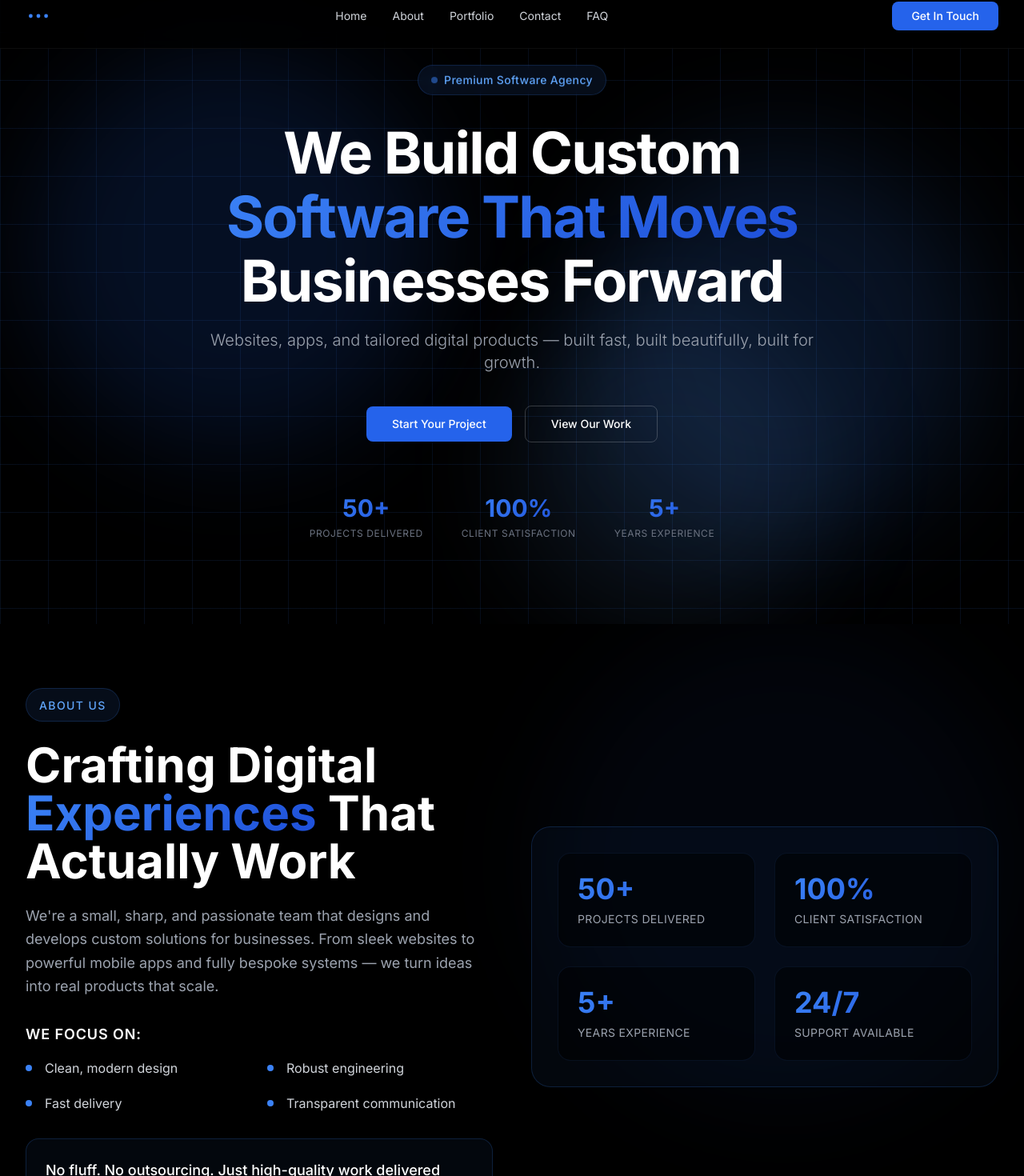
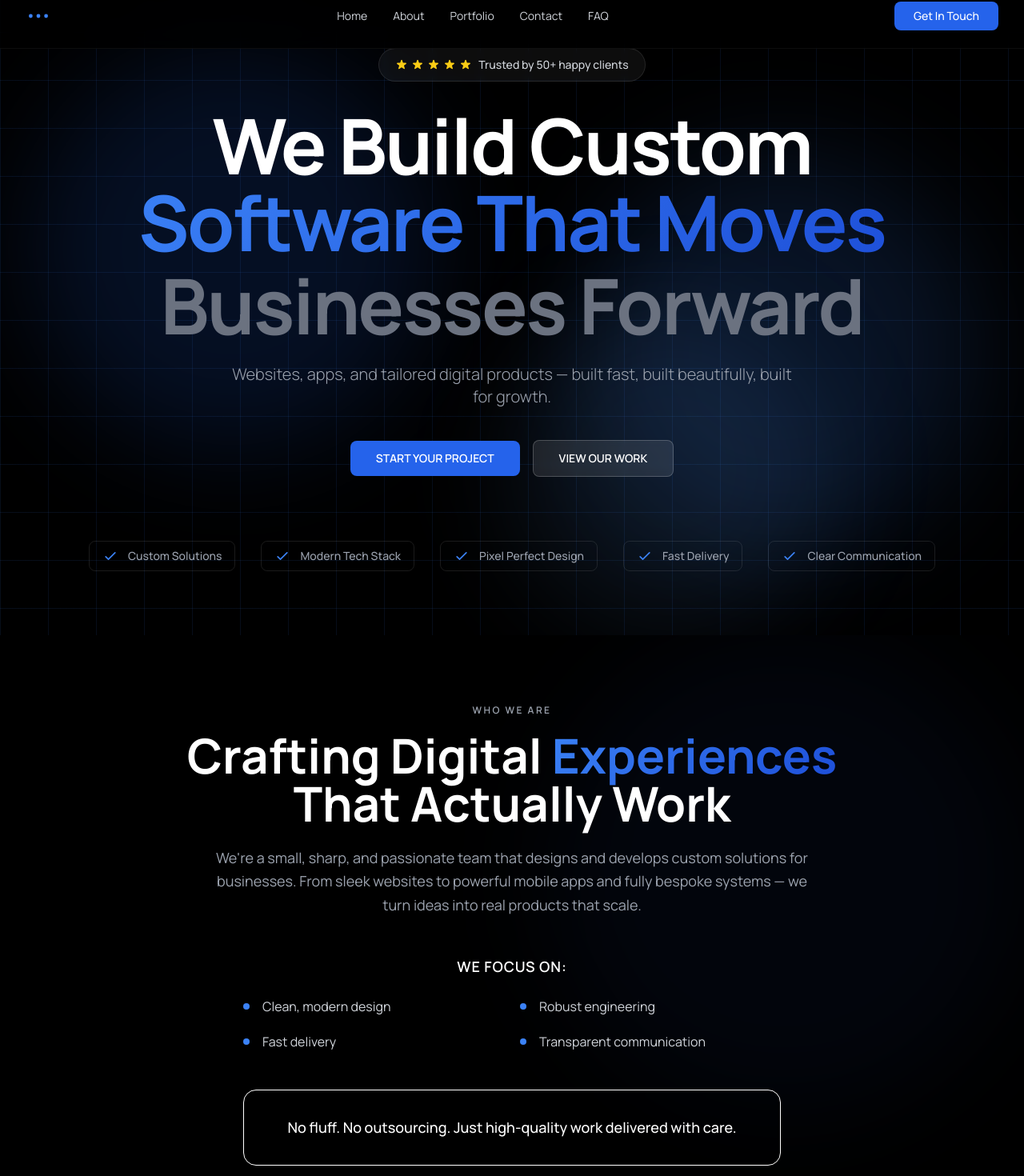
Before and after one commit to priyesh-kurmi/myAgencyPortfolio, a React (Vite) app: page / in a window 1280 px wide. Shown: the part 20-1490 px from the top of the page at 80% size. Built offline with nearby package versions, Linux system fonts and the light colour scheme.

Commit message:
refactor: update component styles and improve layout across multiple sections

```diff
--- a/src/components/About.jsx
+++ b/src/components/About.jsx
@@ -18,29 +18,24 @@ const About = () => {
         whileInView={{ opacity: 1, y: 0 }}
         viewport={{ once: true, amount: 0.3 }}
         transition={{ duration: 0.6 }}
-        className="max-w-7xl mx-auto px-6 lg:px-8 relative z-10"
+        className="max-w-4xl mx-auto px-6 lg:px-8 relative z-10 text-center"
       >
-        <div className="grid lg:grid-cols-2 gap-12 items-center">
-          {/* Left Content */}
-          <div className="order-2 lg:order-1">
-            <div className="inline-block px-4 py-2 bg-blue-500/10 border border-blue-500/20 rounded-full mb-6">
-              <span className="text-sm text-blue-400 font-medium uppercase tracking-widest">About Us</span>
+        <div className="inline-block mb-4">
+          <span className="text-xs text-gray-400 font-semibold uppercase tracking-[0.2em]">WHO WE ARE</span>
         </div>
 
         <h2 className="text-4xl md:text-5xl lg:text-6xl font-bold mb-6 leading-[1.1] text-white">
-              Crafting Digital<br />
-              <span className="text-gradient">Experiences</span> That<br />
-              Actually Work
+          Crafting Digital <span className="text-gradient">Experiences</span> That Actually Work
         </h2>
 
-            <p className="text-lg text-gray-400 mb-8 leading-relaxed">
+        <p className="text-lg text-gray-400 mb-12 leading-relaxed max-w-3xl mx-auto">
           We're a small, sharp, and passionate team that designs and develops custom solutions for businesses.
           From sleek websites to powerful mobile apps and fully bespoke systems — we turn ideas into real products that scale.
         </p>
 
-            <div className="space-y-4 mb-8">
-              <h3 className="text-lg font-semibold text-white uppercase tracking-wider">We focus on:</h3>
-              <div className="grid sm:grid-cols-2 gap-5">
+        <div className="mb-12">
+          <h3 className="text-lg font-semibold text-white uppercase tracking-wider mb-6">We focus on:</h3>
+          <div className="grid sm:grid-cols-2 gap-5 max-w-2xl mx-auto text-left">
             {focusAreas.map((area, index) => (
               <div key={index} className="flex items-center gap-4 group">
                 <div className="w-2 h-2 bg-blue-500 rounded-full group-hover:scale-150 transition-transform"></div>
@@ -50,39 +45,10 @@ const About = () => {
           </div>
         </div>
 
-            <div className="bg-blue-500/5 border border-blue-500/20 rounded-2xl p-6">
+        <div className="bg-black/20 backdrop-blur-sm border border-white rounded-2xl p-8 max-w-2xl mx-auto">
           <p className="text-lg text-white font-medium leading-relaxed">
             No fluff. No outsourcing. Just high-quality work delivered with care.
           </p>
-            </div>
-          </div>
-
-          {/* Right Content - Visual Element */}
-          <div className="order-1 lg:order-2">
-            <div className="relative bg-blue-500/5 backdrop-blur-sm rounded-3xl p-8 border border-blue-500/20">
-              <div className="space-y-6">
-                {/* Stats */}
-                <div className="grid grid-cols-2 gap-6">
-                  <div className="bg-black/50 rounded-2xl p-6 border border-blue-500/10 hover:border-blue-500/30 transition-all group">
-                    <div className="text-4xl font-bold text-gradient mb-2 group-hover:scale-110 transition-transform">50+</div>
-                    <div className="text-sm text-gray-400 uppercase tracking-wide">Projects Delivered</div>
-                  </div>
-                  <div className="bg-black/50 rounded-2xl p-6 border border-blue-500/10 hover:border-blue-500/30 transition-all group">
-                    <div className="text-4xl font-bold text-gradient mb-2 group-hover:scale-110 transition-transform">100%</div>
-                    <div className="text-sm text-gray-400 uppercase tracking-wide">Client Satisfaction</div>
-                  </div>
-                  <div className="bg-black/50 rounded-2xl p-6 border border-blue-500/10 hover:border-blue-500/30 transition-all group">
-                    <div className="text-4xl font-bold text-gradient mb-2 group-hover:scale-110 transition-transform">5+</div>
-                    <div className="text-sm text-gray-400 uppercase tracking-wide">Years Experience</div>
-                  </div>
-                  <div className="bg-black/50 rounded-2xl p-6 border border-blue-500/10 hover:border-blue-500/30 transition-all group">
-                    <div className="text-4xl font-bold text-gradient mb-2 group-hover:scale-110 transition-transform">24/7</div>
-                    <div className="text-sm text-gray-400 uppercase tracking-wide">Support Available</div>
-                  </div>
-                </div>
-              </div>
-            </div>
-          </div>
         </div>
       </motion.div>
     </section>
--- a/src/components/Hero.jsx
+++ b/src/components/Hero.jsx
@@ -8,69 +8,92 @@ const Hero = () => {
     }
   };
 
+  const features = [
+    'Custom Solutions',
+    'Modern Tech Stack',
+    'Pixel Perfect Design',
+    'Fast Delivery',
+    'Clear Communication',
+  ];
+
   return (
     <section className="relative min-h-screen flex items-center justify-center overflow-hidden bg-black">
       {/* Background grid pattern */}
       <div className="absolute inset-0 bg-grid opacity-100"></div>
 
-      {/* Animated gradient orbs - scattered */}
-      <div className="absolute top-20 left-10 w-[500px] h-[500px] bg-blue-600/15 rounded-full blur-3xl animate-pulse-slow"></div>
-      <div className="absolute bottom-32 right-20 w-[450px] h-[450px] bg-blue-500/15 rounded-full blur-3xl animate-pulse-slow" style={{ animationDelay: '3s' }}></div>
-      <div className="absolute top-1/2 left-1/2 -translate-x-1/2 -translate-y-1/2 w-[400px] h-[400px] bg-blue-400/10 rounded-full blur-3xl animate-pulse-slow" style={{ animationDelay: '6s' }}></div>
+      {/* Animated gradient orbs - blue only */}
+      <div className="absolute top-20 left-10 w-[300px] h-[300px] md:w-[500px] md:h-[500px] bg-blue-600/15 rounded-full blur-3xl animate-pulse-slow"></div>
+      <div className="absolute bottom-32 right-20 w-[250px] h-[250px] md:w-[450px] md:h-[450px] bg-blue-500/15 rounded-full blur-3xl animate-pulse-slow" style={{ animationDelay: '3s' }}></div>
+      <div className="absolute top-1/2 left-1/2 -translate-x-1/2 -translate-y-1/2 w-[200px] h-[200px] md:w-[400px] md:h-[400px] bg-blue-400/10 rounded-full blur-3xl animate-pulse-slow" style={{ animationDelay: '6s' }}></div>
 
       <motion.div
         initial={{ opacity: 0, y: 20 }}
         animate={{ opacity: 1, y: 0 }}
         transition={{ duration: 0.8 }}
-        className="relative z-10 max-w-7xl mx-auto px-6 lg:px-8 py-20 text-center"
+        className="relative z-10 max-w-7xl mx-auto px-4 sm:px-6 lg:px-8 py-12 sm:py-16 md:py-20 text-center"
       >
-        {/* Badge */}
-        <div className="inline-flex items-center gap-2 px-4 py-2 bg-blue-500/10 backdrop-blur-sm border border-blue-500/20 rounded-full mb-8 animate-float">
-          <div className="w-2 h-2 bg-blue-500 rounded-full animate-pulse"></div>
-          <span className="text-sm text-blue-400 font-medium tracking-wide">Premium Software Agency</span>
+        {/* Star Rating Badge */}
+        <div className="inline-flex items-center gap-2 px-3 sm:px-5 py-2 sm:py-2.5 bg-white/5 backdrop-blur-sm border border-white/10 rounded-full mb-6 sm:mb-8">
+          <div className="flex gap-0.5 sm:gap-1">
+            {[...Array(5)].map((_, i) => (
+              <svg key={i} className="w-3 h-3 sm:w-4 sm:h-4 text-yellow-400" fill="currentColor" viewBox="0 0 20 20">
+                <path d="M9.049 2.927c.3-.921 1.603-.921 1.902 0l1.07 3.292a1 1 0 00.95.69h3.462c.969 0 1.371 1.24.588 1.81l-2.8 2.034a1 1 0 00-.364 1.118l1.07 3.292c.3.921-.755 1.688-1.54 1.118l-2.8-2.034a1 1 0 00-1.175 0l-2.8 2.034c-.784.57-1.838-.197-1.539-1.118l1.07-3.292a1 1 0 00-.364-1.118L2.98 8.72c-.783-.57-.38-1.81.588-1.81h3.461a1 1 0 00.951-.69l1.07-3.292z" />
+              </svg>
+            ))}
+          </div>
+          <span className="text-xs sm:text-sm text-gray-300 font-medium">Trusted by 50+ happy clients</span>
         </div>
 
         {/* Headline */}
-        <h1 className="text-5xl md:text-6xl lg:text-7xl font-bold mb-6 leading-[1.1] tracking-tight">
-          <span className="block text-white mb-2">We Build Custom</span>
-          <span className="block text-gradient mb-2">Software That Moves</span>
-          <span className="block text-white">Businesses Forward</span>
+        <h1 className="text-4xl sm:text-5xl md:text-6xl lg:text-7xl xl:text-8xl font-bold mb-4 sm:mb-6 leading-[1.15] tracking-tight px-4 sm:px-2">
+          <span className="block text-white">We Build Custom</span>
+          <span className="block text-gradient">Software That Moves</span>
+          <span className="block text-gray-500 mt-1 sm:mt-2">Businesses Forward</span>
         </h1>
 
         {/* Sub-headline */}
-        <p className="text-lg md:text-xl text-gray-400 mb-10 max-w-3xl mx-auto font-light leading-relaxed">
+        <p className="text-sm sm:text-base md:text-lg lg:text-xl text-gray-400 mb-8 sm:mb-10 max-w-3xl mx-auto font-light leading-relaxed px-8 sm:px-8">
           Websites, apps, and tailored digital products — built fast, built beautifully, built for growth.
         </p>
 
         {/* CTAs */}
-        <div className="flex flex-col sm:flex-row gap-4 justify-center items-center mb-16">
+        <div className="flex flex-col sm:flex-row gap-3 sm:gap-4 justify-center items-center mb-12 sm:mb-16 md:mb-20 px-8 sm:px-8">
           <button
             onClick={() => scrollToSection('contact')}
-            className="px-8 py-3 bg-blue-600 text-white hover:bg-blue-700 rounded-lg transition-all text-sm font-medium"
+            className="w-full sm:w-auto px-6 sm:px-8 py-3 bg-blue-600 text-white hover:bg-blue-700 rounded-lg transition-all text-sm font-semibold"
           >
-            Start Your Project
+            START YOUR PROJECT
           </button>
           <button
             onClick={() => scrollToSection('portfolio')}
-            className="px-8 py-3 bg-transparent border border-white/20 hover:border-white/40 hover:bg-white/5 text-white rounded-lg text-sm font-medium transition-all"
+            className="w-full sm:w-auto px-6 sm:px-8 py-3 bg-white/10 backdrop-blur-sm border border-white/20 hover:border-white/40 hover:bg-white/20 text-white rounded-lg text-sm font-semibold transition-all"
           >
-            View Our Work
+            VIEW OUR WORK
           </button>
         </div>
 
-        {/* Stats */}
-        <div className="flex flex-wrap justify-center items-center gap-12 text-sm">
-          <div className="text-center group">
-            <div className="text-3xl font-bold text-gradient mb-1.5 group-hover:scale-110 transition-transform">50+</div>
-            <div className="text-gray-500 uppercase tracking-wider text-xs">Projects Delivered</div>
-          </div>
-          <div className="text-center group">
-            <div className="text-3xl font-bold text-gradient mb-1.5 group-hover:scale-110 transition-transform">100%</div>
-            <div className="text-gray-500 uppercase tracking-wider text-xs">Client Satisfaction</div>
-          </div>
-          <div className="text-center group">
-            <div className="text-3xl font-bold text-gradient mb-1.5 group-hover:scale-110 transition-transform">5+</div>
-            <div className="text-gray-500 uppercase tracking-wider text-xs">Years Experience</div>
+        {/* Scrolling Feature Tags - only on mobile */}
+        <div className="relative overflow-hidden md:overflow-visible">
+          <div className="flex gap-4 sm:gap-6 md:gap-8 md:justify-center animate-scroll md:animate-none">
+            {features.map((feature, index) => (
+              <div key={index} className="flex items-center gap-2 sm:gap-3 px-3 sm:px-4 py-2 bg-transparent border border-white/10 rounded-lg shrink-0">
+                <svg className="w-4 h-4 sm:w-5 sm:h-5 text-blue-500" fill="none" viewBox="0 0 24 24" stroke="currentColor">
+                  <path strokeLinecap="round" strokeLinejoin="round" strokeWidth={2} d="M5 13l4 4L19 7" />
+                </svg>
+                <span className="text-xs sm:text-sm text-gray-400 font-medium whitespace-nowrap">{feature}</span>
+              </div>
+            ))}
+            {/* Duplicate for mobile scroll effect */}
+            <div className="flex gap-4 sm:gap-6 md:hidden">
+              {features.map((feature, index) => (
+                <div key={`dup-${index}`} className="flex items-center gap-2 sm:gap-3 px-3 sm:px-4 py-2 bg-transparent border border-white/10 rounded-lg shrink-0">
+                  <svg className="w-4 h-4 sm:w-5 sm:h-5 text-blue-500" fill="none" viewBox="0 0 24 24" stroke="currentColor">
+                    <path strokeLinecap="round" strokeLinejoin="round" strokeWidth={2} d="M5 13l4 4L19 7" />
+                  </svg>
+                  <span className="text-xs sm:text-sm text-gray-400 font-medium whitespace-nowrap">{feature}</span>
+                </div>
+              ))}
+            </div>
           </div>
         </div>
       </motion.div>
--- a/src/components/Portfolio.jsx
+++ b/src/components/Portfolio.jsx
@@ -36,8 +36,8 @@ const Portfolio = () => {
       >
         {/* Section Header */}
         <div className="text-center mb-12">
-          <div className="inline-block px-4 py-2 bg-blue-500/10 border border-blue-500/20 rounded-full mb-6">
-            <span className="text-sm text-blue-400 font-medium uppercase tracking-widest">Portfolio</span>
+          <div className="inline-block mb-4">
+            <span className="text-xs text-gray-400 font-semibold uppercase tracking-[0.2em]">OUR WORK</span>
           </div>
 
           <h2 className="text-4xl md:text-5xl lg:text-6xl font-bold mb-6 leading-[1.1] text-white">
@@ -54,10 +54,10 @@ const Portfolio = () => {
           {projects.map((project, index) => (
             <div
               key={index}
-              className="group relative bg-blue-500/5 border border-blue-500/20 rounded-3xl overflow-hidden hover:border-blue-500/40 transition-all duration-300 hover:-translate-y-2"
+              className="group relative bg-black/20 backdrop-blur-sm border border-white/5 rounded-3xl overflow-hidden hover:border-white/10 hover:bg-black/30 transition-all duration-300"
             >
               {/* Project Image Placeholder */}
-              <div className="relative h-48 bg-blue-500/10 overflow-hidden">
+              <div className="relative h-48 bg-white/5 overflow-hidden">
                 <div className="absolute inset-0 flex items-center justify-center">
                   <svg className="w-20 h-20 text-blue-400/30" fill="none" viewBox="0 0 24 24" stroke="currentColor">
                     <path strokeLinecap="round" strokeLinejoin="round" strokeWidth={1.5} d="M4 16l4.586-4.586a2 2 0 012.828 0L16 16m-2-2l1.586-1.586a2 2 0 012.828 0L20 14m-6-6h.01M6 20h12a2 2 0 002-2V6a2 2 0 00-2-2H6a2 2 0 00-2 2v12a2 2 0 002 2z" />
@@ -81,7 +81,7 @@ const Portfolio = () => {
                   {project.tags.map((tag, tagIndex) => (
                     <span
                       key={tagIndex}
-                      className="px-4 py-2 bg-blue-500/10 border border-blue-500/20 rounded-full text-sm text-blue-300"
+                      className="px-4 py-2 bg-black/30 backdrop-blur-sm border border-white/10 rounded-full text-sm text-blue-300"
                     >
                       {tag}
                     </span>
@@ -93,7 +93,7 @@ const Portfolio = () => {
         </div>
 
         {/* Note */}
-        <div className="text-center bg-blue-500/5 border border-blue-500/20 rounded-3xl p-6">
+        <div className="text-center bg-black/20 backdrop-blur-sm border border-white/5 rounded-3xl p-6">
           <p className="text-gray-400 text-lg">
             <span className="font-semibold text-white">Note:</span> You can add thumbnails and links to your actual projects here as you complete them.
           </p>
--- a/src/components/Services.jsx
+++ b/src/components/Services.jsx
@@ -73,8 +73,8 @@ const Services = () => {
       >
         {/* Section Header */}
         <div className="text-center mb-12">
-          <div className="inline-block px-4 py-2 bg-blue-500/10 border border-blue-500/20 rounded-full mb-6">
-            <span className="text-sm text-blue-400 font-medium uppercase tracking-widest">Our Services</span>
+          <div className="inline-block mb-4">
+            <span className="text-xs text-gray-400 font-semibold uppercase tracking-[0.2em]">WHAT WE DO</span>
           </div>
 
           <h2 className="text-4xl md:text-5xl lg:text-6xl font-bold mb-6 leading-[1.1] text-white">
@@ -91,7 +91,7 @@ const Services = () => {
           {services.map((service, index) => (
             <div
               key={index}
-              className="group relative bg-blue-500/5 backdrop-blur-sm border border-blue-500/20 rounded-3xl p-6 hover:bg-blue-500/10 transition-all duration-300 hover:border-blue-500/40 hover:-translate-y-2"
+              className="group relative bg-black/20 backdrop-blur-sm border border-white/5 rounded-3xl p-6 hover:bg-black/30 hover:border-white/10 transition-all duration-300"
             >
               {/* Icon */}
               <div className="text-blue-400 mb-6 group-hover:scale-110 group-hover:text-blue-300 transition-all">
--- a/src/components/WhyChooseUs.jsx
+++ b/src/components/WhyChooseUs.jsx
@@ -2,10 +2,10 @@ import { motion } from 'framer-motion';
 
 const WhyChooseUs = () => {
   const benefits = [
-    'Custom-built — no templates or shortcuts',
+    'Custom-built solutions',
     'Modern tech stack',
     'Pixel-perfect design',
-    'Fast and reliable delivery',
+    'Fast delivery',
     'Clear communication',
     'Scalable architecture'
   ];
@@ -23,8 +23,8 @@ const WhyChooseUs = () => {
         className="relative z-10 max-w-7xl mx-auto px-6 lg:px-8"
       >
         <div className="text-center mb-12">
-          <div className="inline-block px-4 py-2 bg-blue-500/10 border border-blue-500/20 rounded-full mb-6">
-            <span className="text-sm text-blue-400 font-medium uppercase tracking-widest">Why Choose Us</span>
+          <div className="inline-block mb-4">
+            <span className="text-xs text-gray-400 font-semibold uppercase tracking-[0.2em]">WHY US</span>
           </div>
 
           <h2 className="text-4xl md:text-5xl lg:text-6xl font-bold mb-8 leading-[1.1] text-white">
@@ -36,20 +36,20 @@ const WhyChooseUs = () => {
 
         <div className="grid md:grid-cols-2 lg:grid-cols-3 gap-6 mb-16">
           {benefits.map((benefit, index) => (
-            <div key={index} className="bg-blue-500/5 border border-blue-500/20 rounded-2xl p-6 hover:bg-blue-500/10 hover:border-blue-500/40 transition-all group">
-              <div className="flex items-start gap-5">
-                <div className="flex-shrink-0 w-8 h-8 rounded-full bg-blue-500/20 flex items-center justify-center mt-1 group-hover:bg-blue-500/30 transition-all">
+            <div key={index} className="bg-black/20 backdrop-blur-sm border border-white/5 rounded-2xl p-6 hover:bg-black/30 hover:border-white/10 transition-all group flex">
+              <div className="flex items-center gap-4 w-full">
+                <div className="flex-shrink-0 w-8 h-8 rounded-full bg-blue-500/10 flex items-center justify-center group-hover:bg-blue-500/20 transition-all">
                   <svg className="w-5 h-5 text-blue-400" fill="none" viewBox="0 0 24 24" stroke="currentColor">
                     <path strokeLinecap="round" strokeLinejoin="round" strokeWidth={2} d="M5 13l4 4L19 7" />
                   </svg>
                 </div>
-                <span className="text-lg text-gray-300 group-hover:text-white transition-colors leading-relaxed">{benefit}</span>
+                <span className="text-base text-gray-300 group-hover:text-white transition-colors">{benefit}</span>
               </div>
             </div>
           ))}
         </div>
 
-        <div className="max-w-3xl mx-auto bg-blue-500/5 border border-blue-500/20 rounded-3xl p-8 text-center">
+        <div className="max-w-3xl mx-auto bg-black/20 backdrop-blur-sm border border-white/5 rounded-3xl p-8 text-center">
           <p className="text-xl font-semibold mb-2 text-white">We're not a big agency.</p>
           <p className="text-lg text-gray-400">
             We're a partner who actually cares about your product.
--- a/src/index.css
+++ b/src/index.css
@@ -1,4 +1,4 @@
-@import url('https://fonts.googleapis.com/css2?family=Inter:wght@300;400;500;600;700;800;900&display=swap');
+@import url('https://fonts.googleapis.com/css2?family=Manrope:wght@300;400;500;600;700;800&display=swap');
 
 @tailwind base;
 @tailwind components;
@@ -12,7 +12,7 @@
   }
 
   body {
-    font-family: 'Inter', system-ui, sans-serif;
+    font-family: 'Manrope', system-ui, sans-serif;
     background: #000000;
     color: #ffffff;
     overflow-x: hidden;
@@ -93,3 +93,12 @@
 .animate-pulse-slow {
   animation: pulse-slow 8s ease-in-out infinite;
 }
+
+@keyframes scroll {
+  0% { transform: translateX(0); }
+  100% { transform: translateX(-50%); }
+}
+
+.animate-scroll {
+  animation: scroll 20s linear infinite;
+}
```
Also changed, not shown: src/components/Contact.jsx (+7 -7 lines), src/components/Process.jsx (+5 -5 lines), src/components/Testimonials.jsx (+4 -4 lines). Lines whose indentation alone changed are shown as unchanged.
